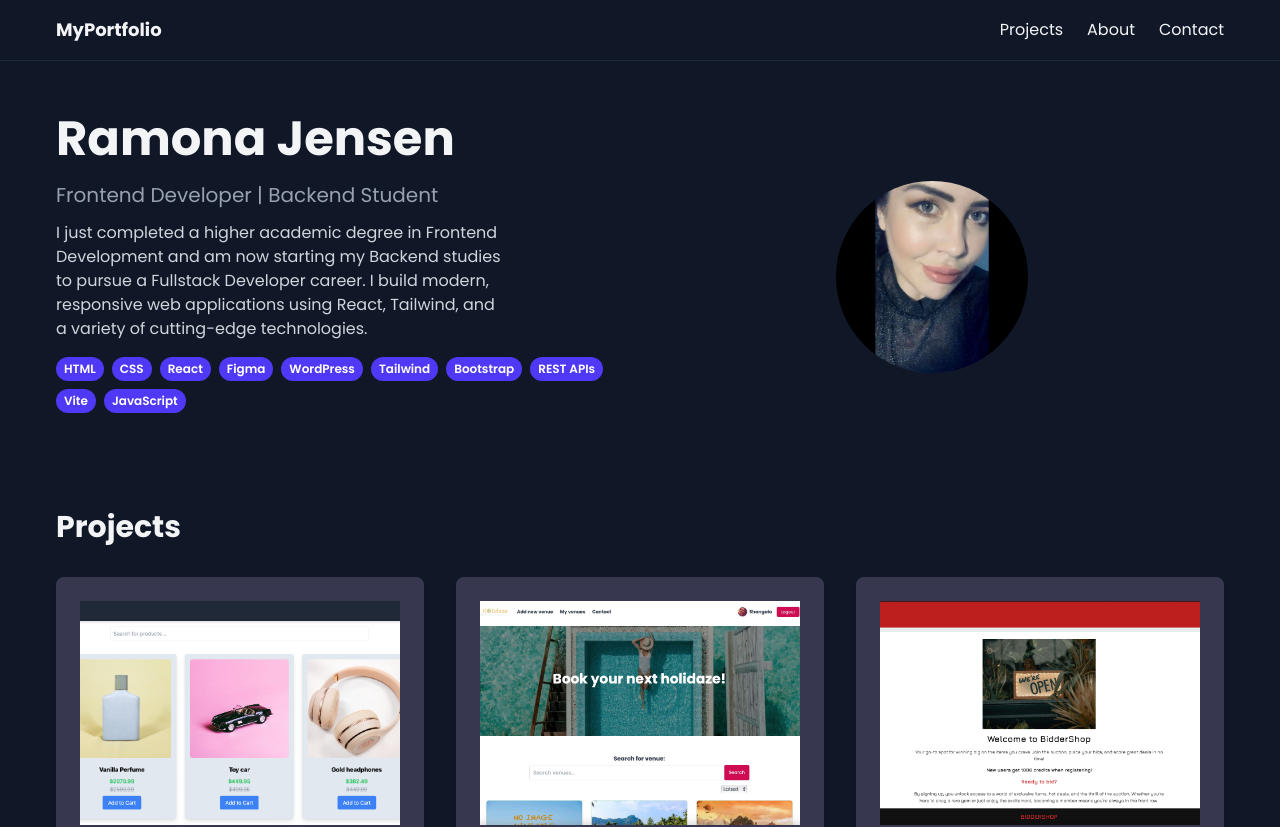
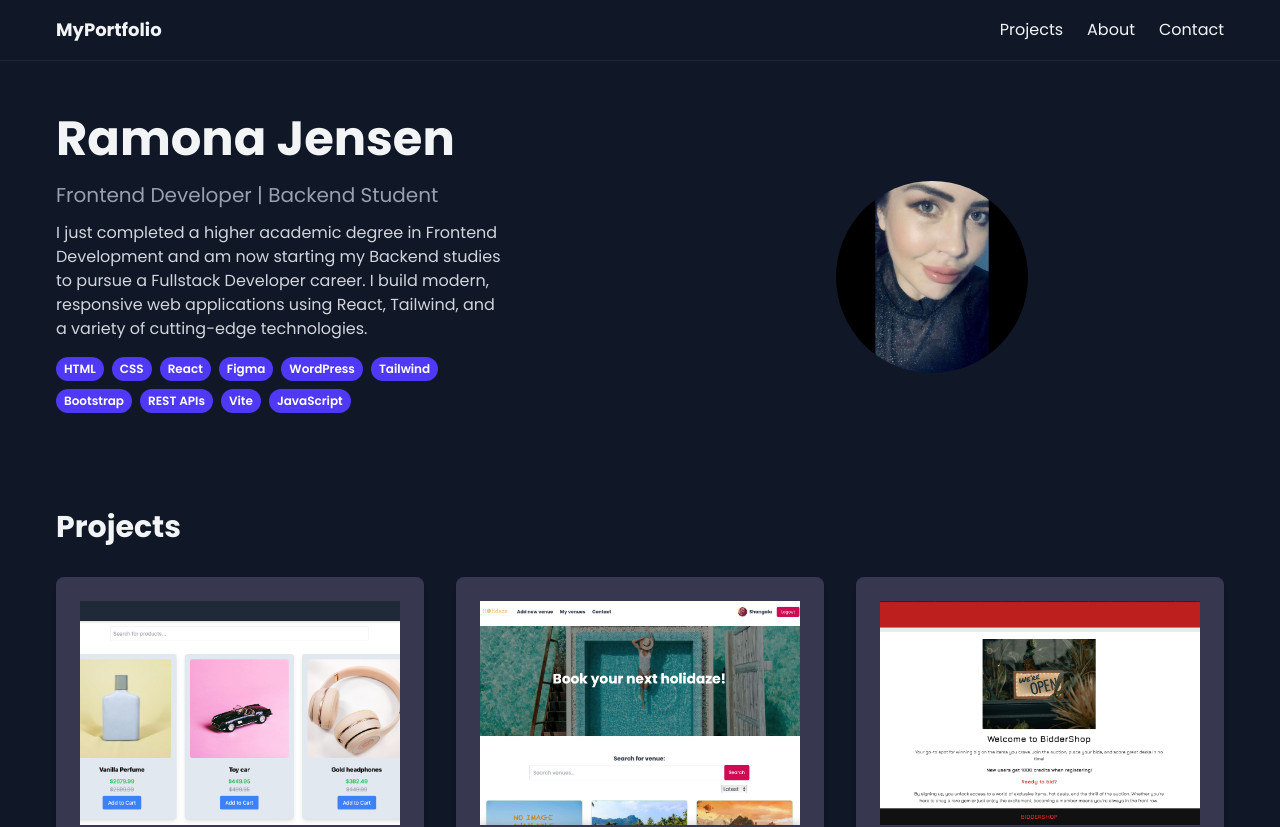
Before and after one commit to RamonaXR/portfolio-2, a React (Vite) app: page / in a window 1280 px wide. Shown: the top 827 px of the page. Built offline with nearby package versions, Linux system fonts and the light colour scheme.

Commit message:
mac width for badges

```diff
--- a/src/components/Hero/index.jsx
+++ b/src/components/Hero/index.jsx
@@ -20,7 +20,7 @@ const Hero = () => {
           Backend studies to pursue a Fullstack Developer career. I build modern, responsive web
           applications using React, Tailwind, and a variety of cutting-edge technologies.
         </p>
-        <div className="mt-4 flex flex-wrap gap-2">
+        <div className="mt-4 flex max-w-md flex-wrap gap-2">
           <Badge label="HTML" />
           <Badge label="CSS" />
           <Badge label="React" />
```
